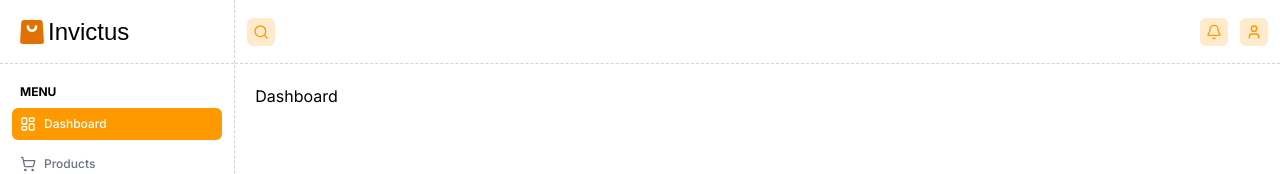
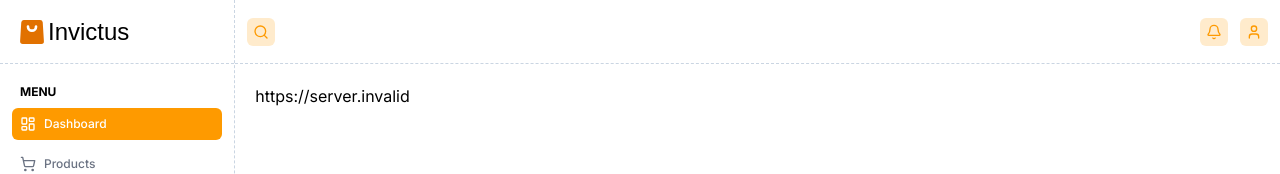
Before and after one commit to ErickMoseDev/ecommerce-client, a React (Vite) app: page /dashboard in a window 1280 px wide. Shown: the top 174 px of the page. Built offline with nearby package versions, Linux system fonts and the light colour scheme; no server answers; a web font is replaced by a local one.

Commit message:
refactor: change from manual api base url

```diff
--- a/src/pages/admin/add-product.jsx
+++ b/src/pages/admin/add-product.jsx
@@ -18,7 +18,7 @@ export default function AddProduct() {
 	function handleSubmit(event) {
 		event.preventDefault();
 
-		fetch('http://localhost:8000/products', {
+		fetch(`${import.meta.env.VITE_API_BASE_URL}/products`, {
 			method: 'POST',
 			headers: {
 				'Content-Type': 'application/json',
--- a/src/pages/admin/customers.jsx
+++ b/src/pages/admin/customers.jsx
@@ -7,7 +7,7 @@ export default function Customers() {
 	const [error, setError] = useState(null);
 
 	useEffect(() => {
-		fetch('http://localhost:8000/customers')
+		fetch(`${import.meta.env.VITE_API_BASE_URL}/customers`)
 			.then((res) => res.json())
 			.then((data) => {
 				if (!Array.isArray(data)) {
--- a/src/pages/admin/dashboard.jsx
+++ b/src/pages/admin/dashboard.jsx
@@ -1,5 +1,12 @@
 import React from 'react';
 
 export default function Dashboard() {
-	return <div>Dashboard</div>;
+	console.log(import.meta.env.VITE_SOME_KEY);
+
+	return (
+		<div>
+			{import.meta.env.VITE_API_BASE_URL}
+			<div>{import.meta.env.VITE_DB_PASSWORD}</div>
+		</div>
+	);
 }
--- a/src/pages/admin/products.jsx
+++ b/src/pages/admin/products.jsx
@@ -9,7 +9,7 @@ export default function Products() {
 	const [error, setError] = useState(null);
 
 	useEffect(() => {
-		fetch('http://localhost:8000/products')
+		fetch(`${import.meta.env.VITE_API_BASE_URL}/products`)
 			.then((res) => res.json())
 			.then((data) => {
 				if (!Array.isArray(data)) {
```
